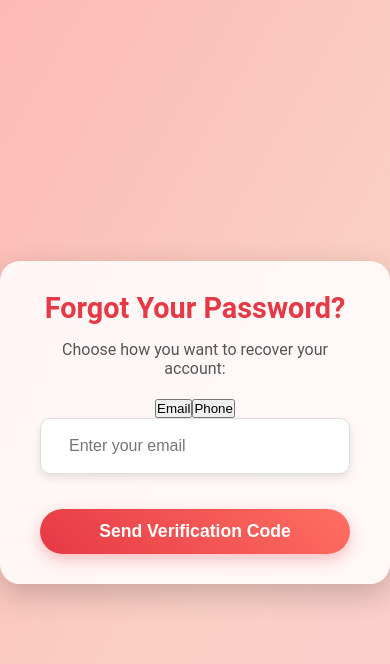
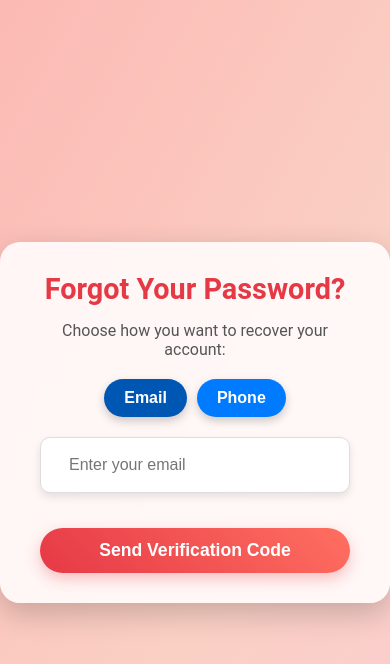
Before and after one commit to ayoubmorchid/bookhaven, a React (Create React App) app: page /forget-password in a window 390 px wide. Shown: the top 664 px of the page. Built offline with nearby package versions, Linux system fonts and the light colour scheme.

Commit message:
add some style to email and phone recovery options

```diff
--- a/src/style/ForgetPassword.css
+++ b/src/style/ForgetPassword.css
@@ -25,7 +25,7 @@ body {
   backdrop-filter: blur(10px);
   padding: 30px 40px;
   border-radius: 20px;
-  width: 350px;
+  width: 400px;
   box-shadow: 0 10px 30px rgba(0, 0, 0, 0.2);
   text-align: center;
   animation: fadeIn 1s ease;
@@ -49,6 +49,38 @@ body {
   margin-bottom: 20px;
 }
 
+/* تصميم حاوية اختيار الطريقة */
+.method-selection {
+  display: flex;
+  justify-content: center;
+  gap: 10px;
+  margin-bottom: 20px;
+}
+
+.method-button {
+  background-color: #007bff;
+  color: white;
+  padding: 10px 20px;
+  border: none;
+  border-radius: 25px;
+  font-size: 1rem;
+  cursor: pointer;
+  font-weight: bold;
+  transition: all 0.3s ease;
+  box-shadow: 0 4px 10px rgba(0, 0, 0, 0.2);
+}
+
+.method-button.active {
+  background-color: #0056b3;
+}
+
+.method-button:hover {
+  background-color: #0056b3;
+  transform: translateY(-2px);
+  box-shadow: 0 6px 15px rgba(0, 0, 0, 0.3);
+}
+
+/* تصميم مجموعة الإدخال */
 .input-group {
   display: flex;
   align-items: center;
@@ -87,6 +119,7 @@ body {
   box-shadow: 0 0 5px rgba(230, 57, 70, 0.5);
 }
 
+/* تصميم زر الإرسال */
 .reset-button {
   background: linear-gradient(45deg, #e63946, #ff6f61);
   color: white;
@@ -119,6 +152,7 @@ body {
   transform: none;
 }
 
+/* رسائل النجاح والخطأ */
 .success-message {
   color: #38b000;
   font-size: 1rem;
```
